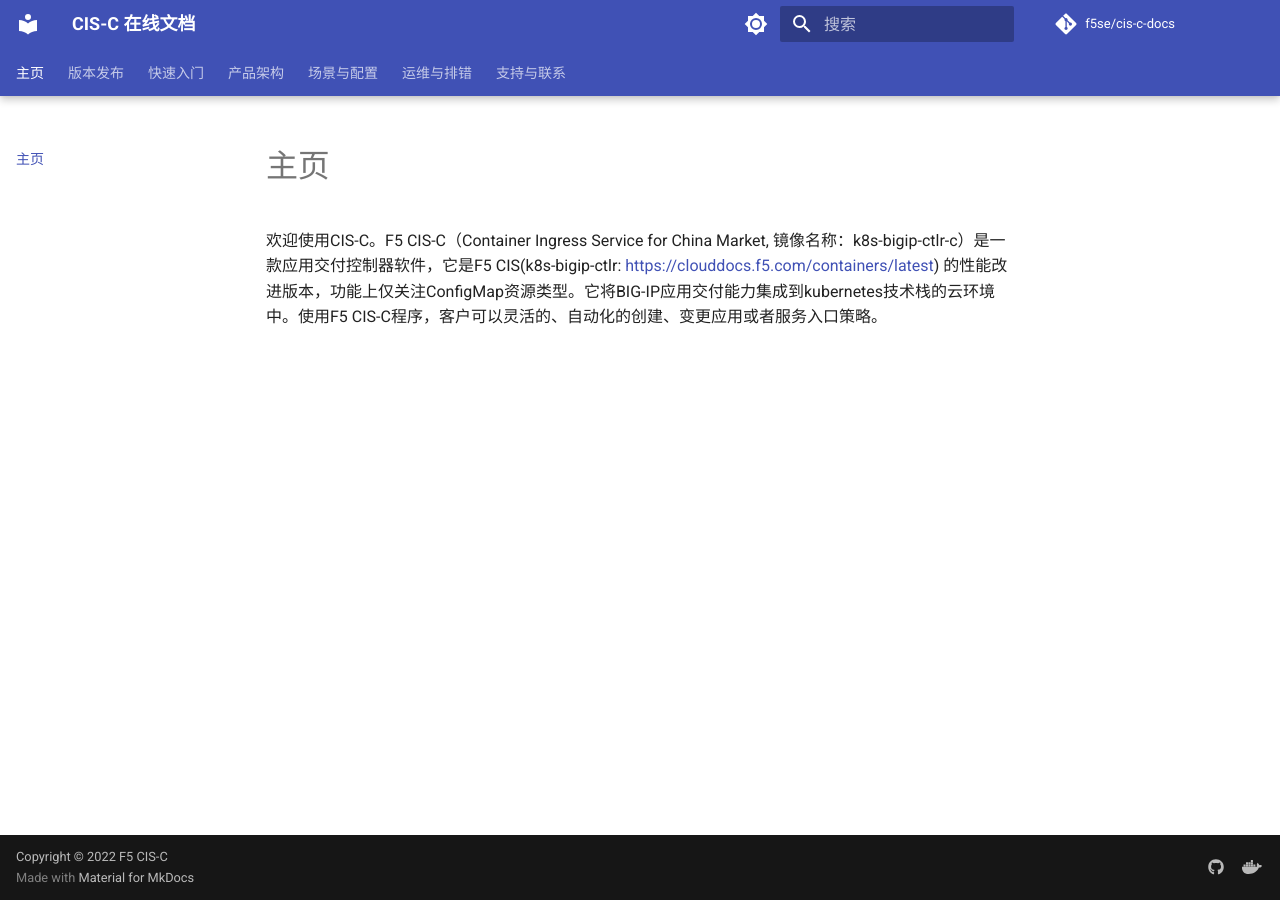
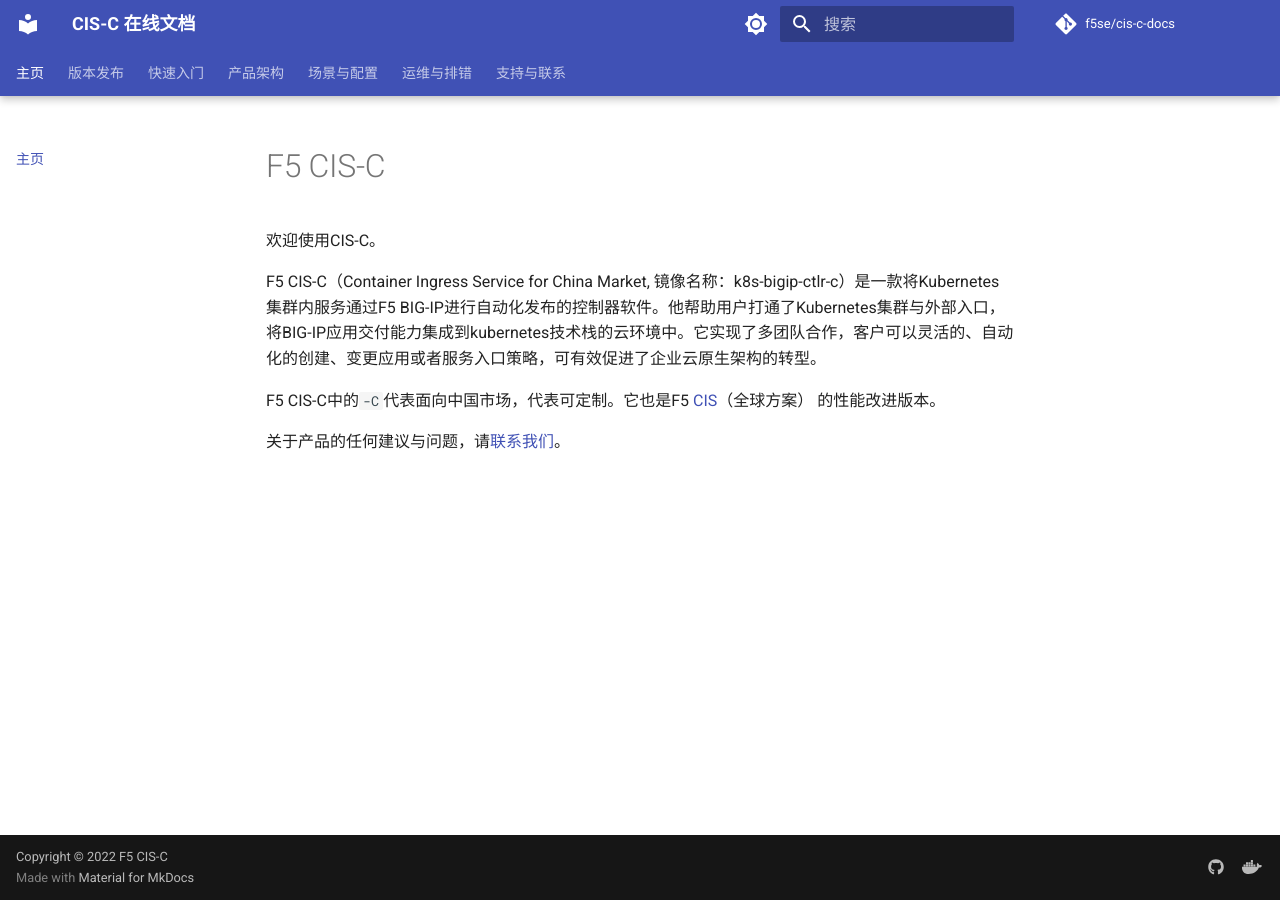
Before and after one commit to f5se/cis-c-docs, an MkDocs documentation site: the page built from docs/index.md, in a window 1280 px wide. Built offline with MkDocs 1.6.1 and Material for MkDocs 9.7.7, drawn with Linux system fonts in a browser that asks for light colours; comment, search, counter and statistics services are not loaded.

Commit message:
change index

```diff
--- a/docs/index.md
+++ b/docs/index.md
@@ -1,3 +1,9 @@
-# 主页
+# F5 CIS-C
 
-欢迎使用CIS-C。F5 CIS-C（Container Ingress Service for China Market, 镜像名称：k8s-bigip-ctlr-c）是一款应用交付控制器软件，它是F5 CIS(k8s-bigip-ctlr: https://clouddocs.f5.com/containers/latest) 的性能改进版本，功能上仅关注ConfigMap资源类型。它将BIG-IP应用交付能力集成到kubernetes技术栈的云环境中。使用F5 CIS-C程序，客户可以灵活的、自动化的创建、变更应用或者服务入口策略。
+欢迎使用CIS-C。
+
+F5 CIS-C（Container Ingress Service for China Market, 镜像名称：k8s-bigip-ctlr-c）是一款将Kubernetes集群内服务通过F5 BIG-IP进行自动化发布的控制器软件。他帮助用户打通了Kubernetes集群与外部入口，将BIG-IP应用交付能力集成到kubernetes技术栈的云环境中。它实现了多团队合作，客户可以灵活的、自动化的创建、变更应用或者服务入口策略，可有效促进了企业云原生架构的转型。
+
+F5 CIS-C中的`-C`代表面向中国市场，代表可定制。它也是F5 [CIS](https://clouddocs.f5.com/containers/latest)（全球方案） 的性能改进版本。
+
+关于产品的任何建议与问题，请[联系我们](./Support-and-contact/)。
```
